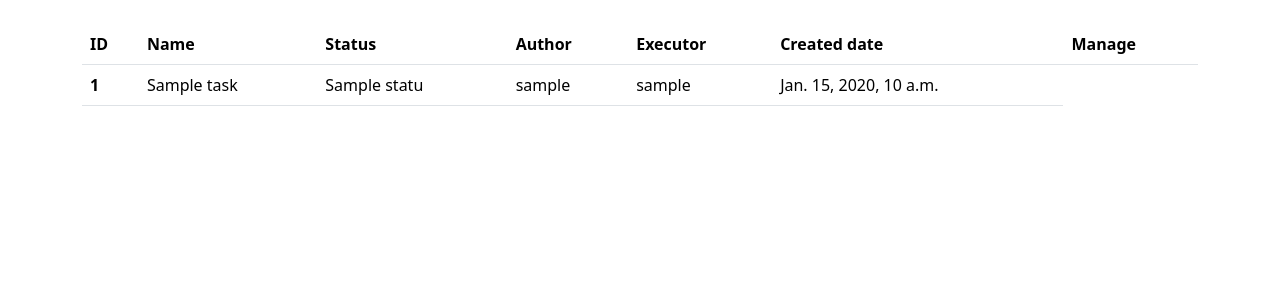
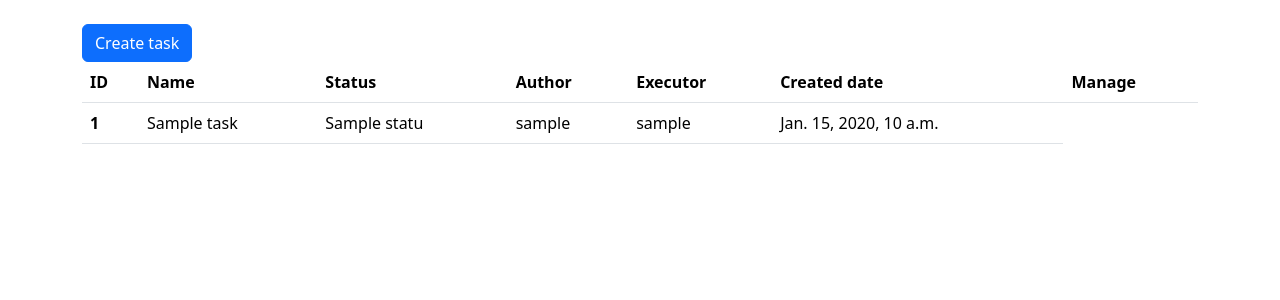
Before and after one commit to Raphael703/python-project-52, a Django app: page /tasks/ in a window 1280 px wide. Shown: the part 56-356 px from the top of the page. Run offline with Django 5.2, Linux system fonts and the light colour scheme; a user stored in the database is signed in; tables that the repository leaves empty hold one stand-in row (values such as "Sample post"); some libraries are stand-ins or nearby versions.

Commit message:
Add render task.executor if it is not null

```diff
--- a/task_manager/templates/tasks/list.html
+++ b/task_manager/templates/tasks/list.html
@@ -2,6 +2,7 @@
 {% load i18n %}
 
 {% block content %}
+<a class="btn btn-primary" href="{% url 'task_create' %}">{% translate 'Create task' %}</a>
 <table class="table">
     <thead>
     <tr>
@@ -21,7 +22,11 @@
         <td>{{ task.name }}</td>
         <td>{{ task.status }}</td>
         <td>{{ task.creator }}</td>
-        <td>{{ task.executor }}</td>
+        {% if task.executor %}
+            <td>{{ task.executor }}</td>
+        {% else %}
+            <td></td>
+        {% endif %}
         <td>{{ task.created_at }}</td>
 <!--        <td>-->
 <!--          <a href="{% url 'user_update' user.id %}">{% translate 'Update' %}</a>-->
```
